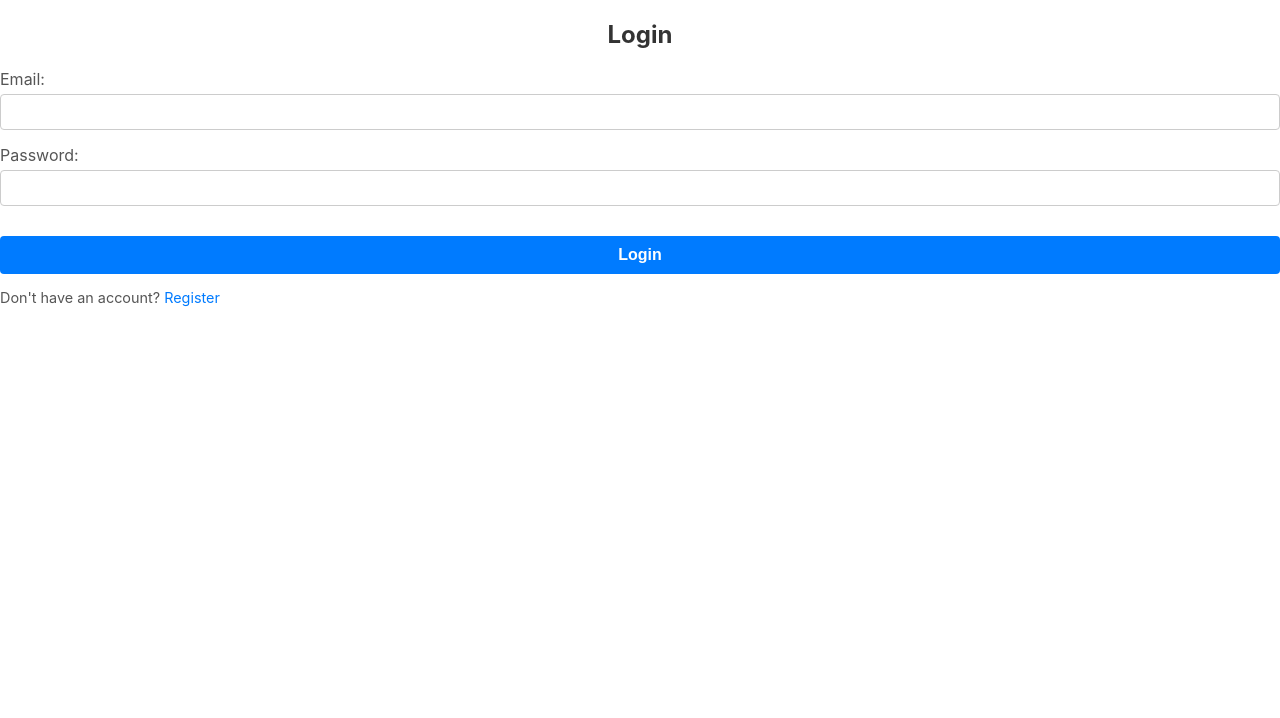
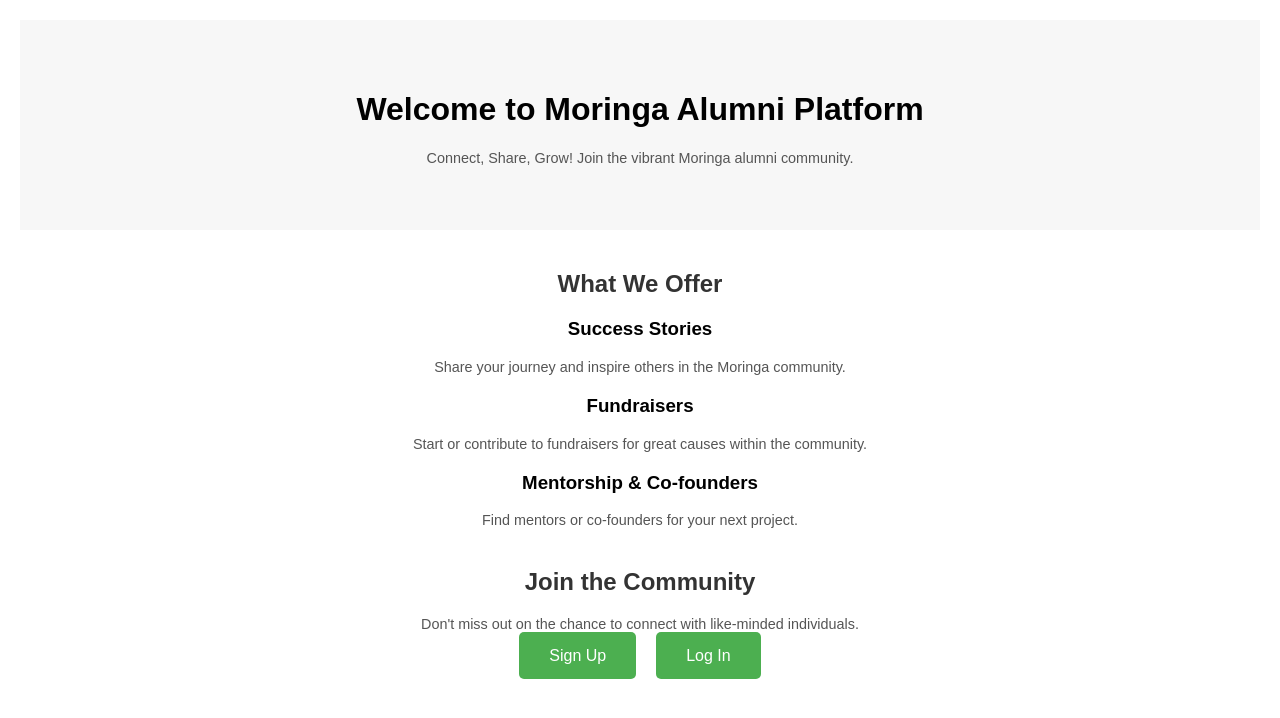
Before and after one commit to ALPHA-M9K/MORINGA-ALUMNI, a React (Create React App) app: page / in a window 1280 px wide. Before the commit this address led to /login. Shown: the top 718 px of the page. Built offline with nearby package versions, Linux system fonts and the light colour scheme.

Commit message:
LandingPage

```diff
--- a/src/App.js
+++ b/src/App.js
@@ -29,6 +29,7 @@
 import Login from './components/Login';
 import Register from './components/Register';
 import Dashboard from './components/Dashboard';
+import LandingPage from './components/LandingPage';
 
 function App() {
   const isAuth = localStorage.getItem('auth');
@@ -36,10 +37,11 @@
         <Router>
             <Routes>
                 <Route path="/fundraisers" element={<FundraiserPage />} />
-                  <Route path="/login" element={<Login />} />
-                 <Route path="/register" element={<Register />} />
-                 <Route path="/dashboard" element={isAuth ? <Dashboard /> : <Navigate to="/login" />} />
-                 <Route path="*" element={<Navigate to="/login" />} />
+                <Route path="/" element={<LandingPage />} />
+                <Route path="/login" element={<Login />} />
+                <Route path="/register" element={<Register />} />
+                <Route path="/dashboard" element={isAuth ? <Dashboard /> : <Navigate to="/login" />} />
+                <Route path="*" element={<Navigate to="/login" />} />
             </Routes>
         </Router>
     );
--- /dev/null
+++ b/src/components/LandingPage.js
@@ -0,0 +1,68 @@
+// src/components/LandingPage.js
+import React from 'react';
+import { Link } from 'react-router-dom'; // Assuming you're using React Router
+
+function LandingPage() {
+    return (
+        <div style={styles.container}>
+            <header style={styles.header}>
+                <h1>Welcome to Moringa Alumni Platform</h1>
+                <p>Connect, Share, Grow! Join the vibrant Moringa alumni community.</p>
+            </header>
+
+            <section style={styles.features}>
+                <h2>What We Offer</h2>
+                <div style={styles.featureItem}>
+                    <h3>Success Stories</h3>
+                    <p>Share your journey and inspire others in the Moringa community.</p>
+                </div>
+                <div style={styles.featureItem}>
+                    <h3>Fundraisers</h3>
+                    <p>Start or contribute to fundraisers for great causes within the community.</p>
+                </div>
+                <div style={styles.featureItem}>
+                    <h3>Mentorship & Co-founders</h3>
+                    <p>Find mentors or co-founders for your next project.</p>
+                </div>
+            </section>
+
+            <section style={styles.cta}>
+                <h2>Join the Community</h2>
+                <p>Don't miss out on the chance to connect with like-minded individuals.</p>
+                <Link to="/register" style={styles.button}>Sign Up</Link>
+                <Link to="/login" style={styles.button}>Log In</Link>
+            </section>
+        </div>
+    );
+}
+
+const styles = {
+    container: {
+        fontFamily: 'Arial, sans-serif',
+        padding: '20px',
+        textAlign: 'center',
+    },
+    header: {
+        backgroundColor: '#f7f7f7',
+        padding: '50px 20px',
+    },
+    features: {
+        marginTop: '40px',
+    },
+    featureItem: {
+        marginBottom: '20px',
+    },
+    cta: {
+        marginTop: '40px',
+    },
+    button: {
+        backgroundColor: '#4CAF50',
+        color: 'white',
+        padding: '15px 30px',
+        textDecoration: 'none',
+        borderRadius: '5px',
+        margin: '10px',
+    },
+};
+
+export default LandingPage;
```
